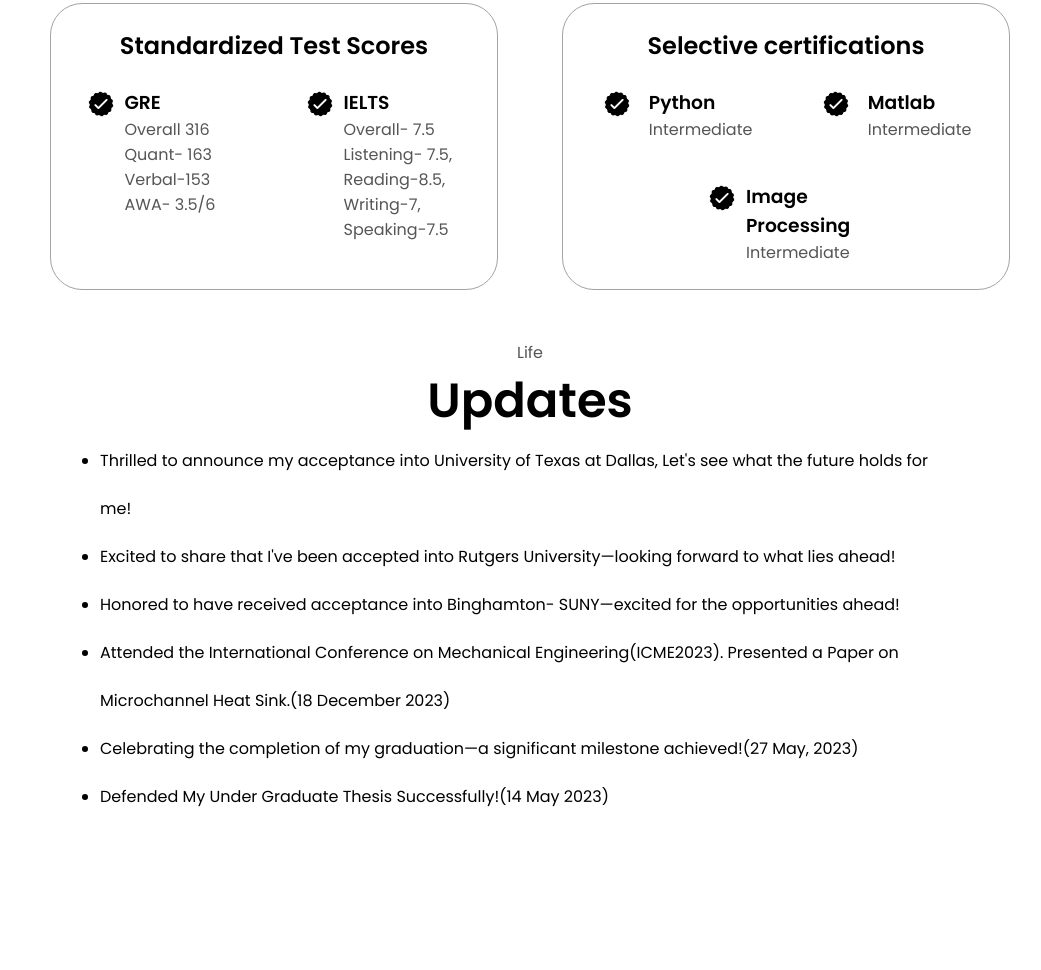
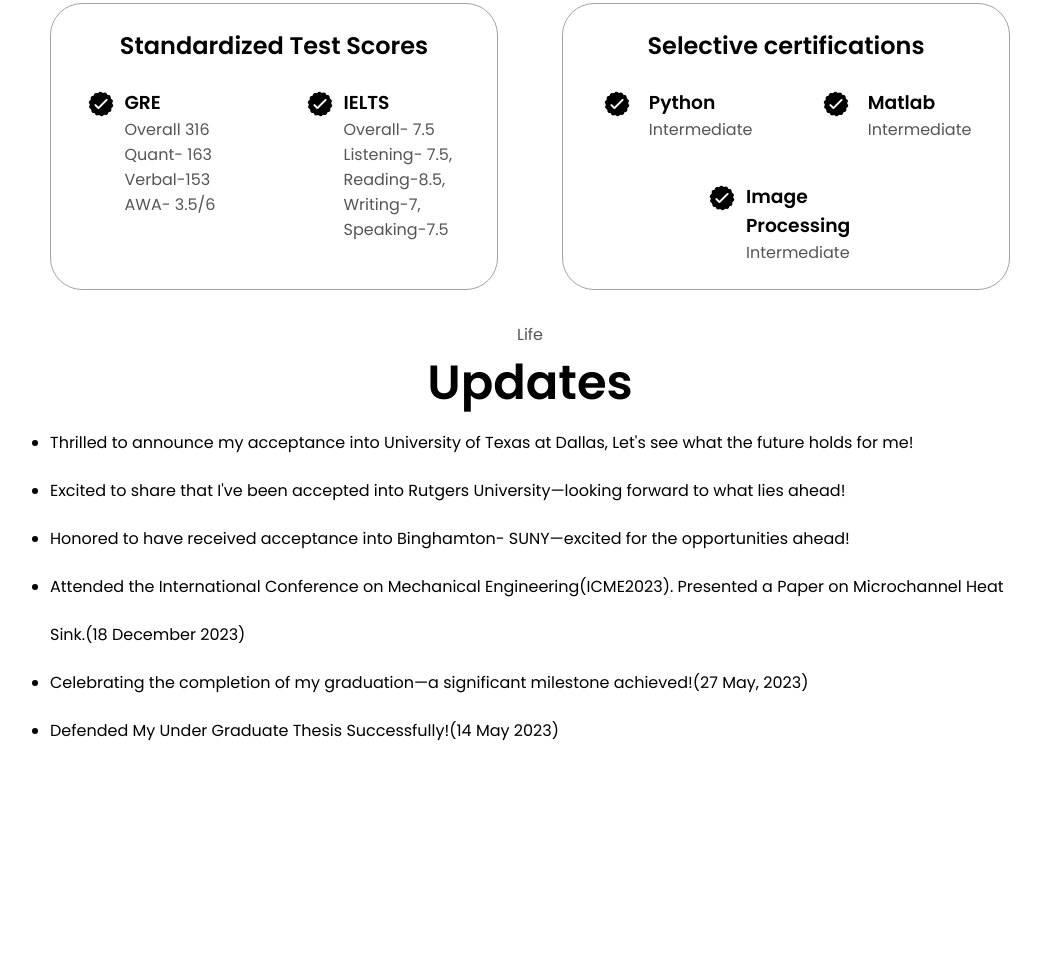
Before and after one commit to TahmidOni/tahmid.oni, a plain HTML site: page index.html in a window 1280 px wide. Shown: the part 2150-3120 px from the top of the page, without its empty margins (110-1151 px from the left). Drawn offline with Linux system fonts and the light colour scheme.

Commit message:
Update mediaqueries.css

```diff
--- a/mediaqueries.css
+++ b/mediaqueries.css
@@ -10,8 +10,6 @@
   #projects {
     height: fit-content;
   }
-  #updates{
-    padding: 50px;
 }
 
 @media screen and (max-width: 1200px) {
```
